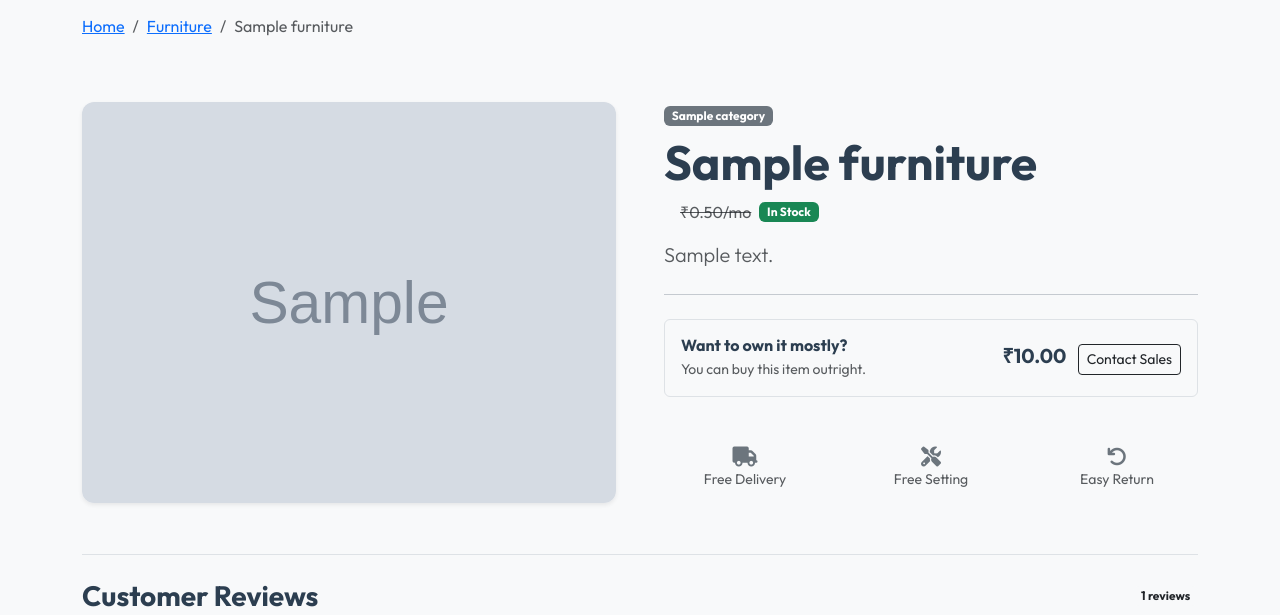
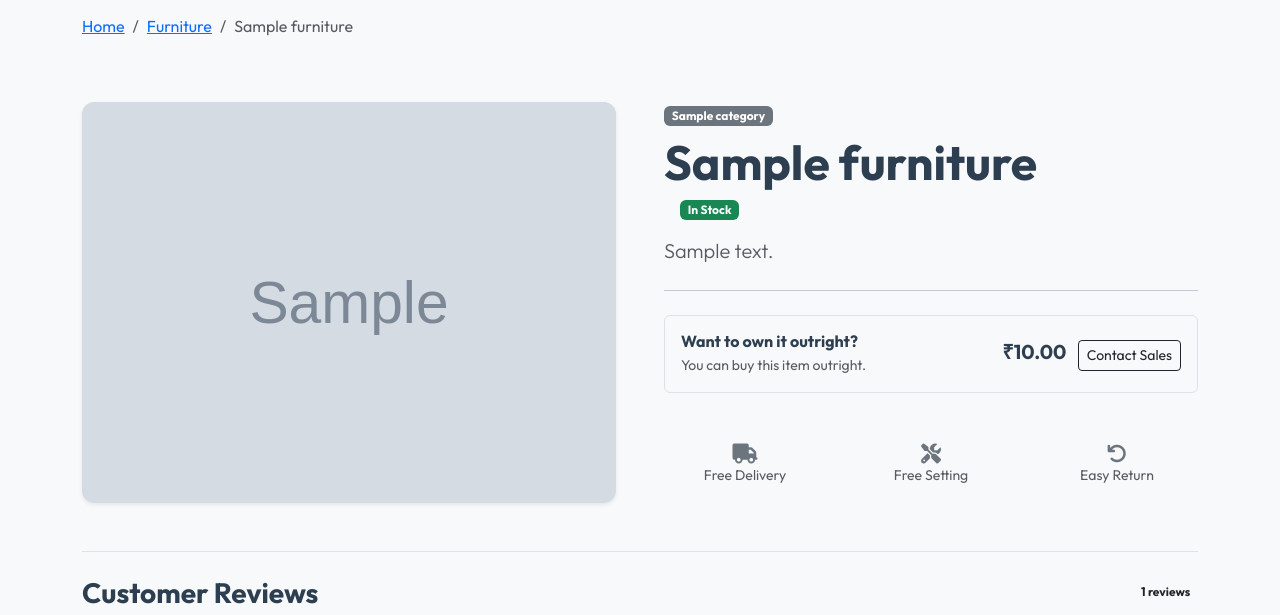
Before and after one commit to IshanShabin/FURENTO, a Spring app: template furniture-rental-system/src/main/resources/templates/furniture-details.html in a window 1280 px wide. Shown: the part 134-749 px from the top of the page. Run offline with Thymeleaf, Linux system fonts and the light colour scheme; the template is opened without the code that fills it: most values are stand-ins (such as "Sample title", 1, 10 or a date in 2020); grey boxes marked "Sample" are stand-in pictures; data that the repository does not hold is empty; some of the project's set-up classes (security, data sources, template engines, error pages and the like) are left out, and stand-ins take their place.

Commit message:
Update README, add local run script template, remove fake discount price

```diff
--- a/furniture-rental-system/src/main/resources/templates/furniture-details.html
+++ b/furniture-rental-system/src/main/resources/templates/furniture-details.html
@@ -52,13 +52,7 @@
                 th:text="${'₹' + #numbers.formatDecimal(furniture.rentalPricePerMonth, 1, 'COMMA', 2, 'POINT') + '/mo'}"
                 >₹50/mo</span
               >
-              <span
-                class="text-muted text-decoration-line-through me-2"
-                th:if="${furniture.purchasePrice != null}"
-                th:text="${'₹' + #numbers.formatDecimal(furniture.purchasePrice * 0.05, 1, 'COMMA', 2, 'POINT') + '/mo'}"
-                >₹60/mo</span
-              >
-              <!-- Fake discount logic for display -->
+
               <span class="badge bg-success" th:if="${furniture.available}"
                 >In Stock</span
               >
@@ -137,7 +131,7 @@
           >
             <div class="d-flex justify-content-between align-items-center">
               <div>
-                <h6 class="fw-bold mb-1">Want to own it mostly?</h6>
+                <h6 class="fw-bold mb-1">Want to own it outright?</h6>
                 <p class="small text-muted mb-0">
                   You can buy this item outright.
                 </p>
@@ -148,9 +142,11 @@
                   th:text="${'₹' + #numbers.formatDecimal(furniture.purchasePrice, 1, 'COMMA', 2, 'POINT')}"
                   >₹900</span
                 >
-                <button class="btn btn-outline-dark btn-sm">
-                  Contact Sales
-                </button>
+                <a
+                  class="btn btn-outline-dark btn-sm"
+                  th:href="@{'mailto:support@furento.com?subject=Purchase enquiry: ' + ${furniture.name}}"
+                  >Contact Sales</a
+                >
               </div>
             </div>
           </div>
```
Also changed, not shown: README.md, 2 other files.
